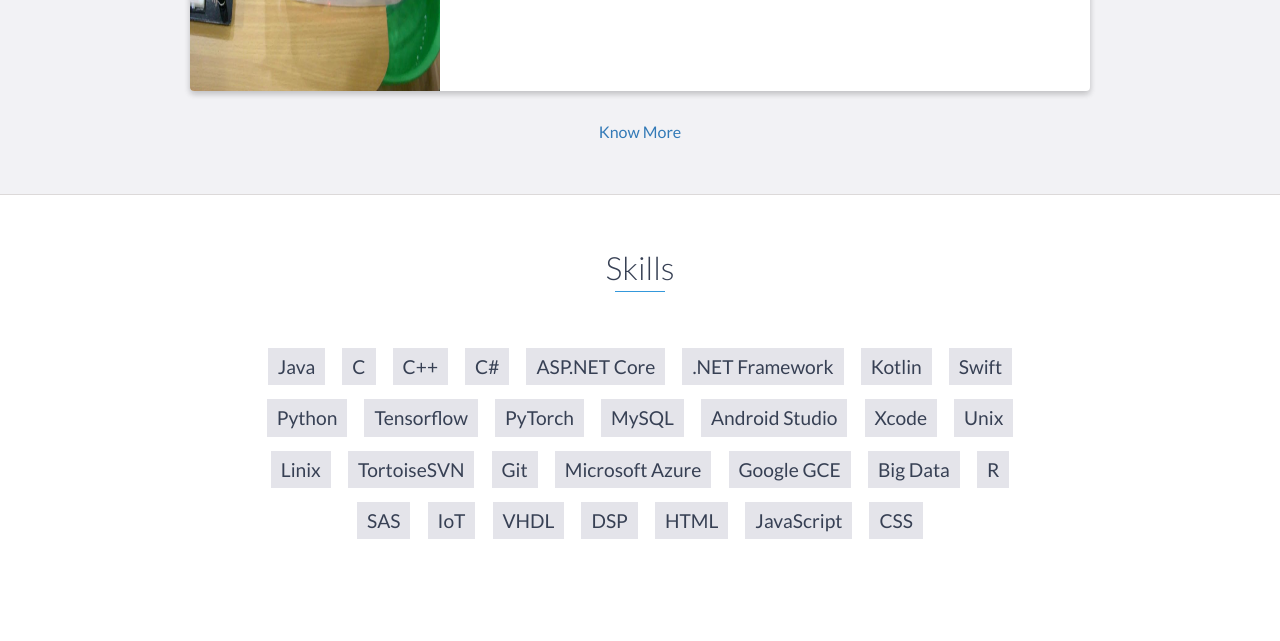
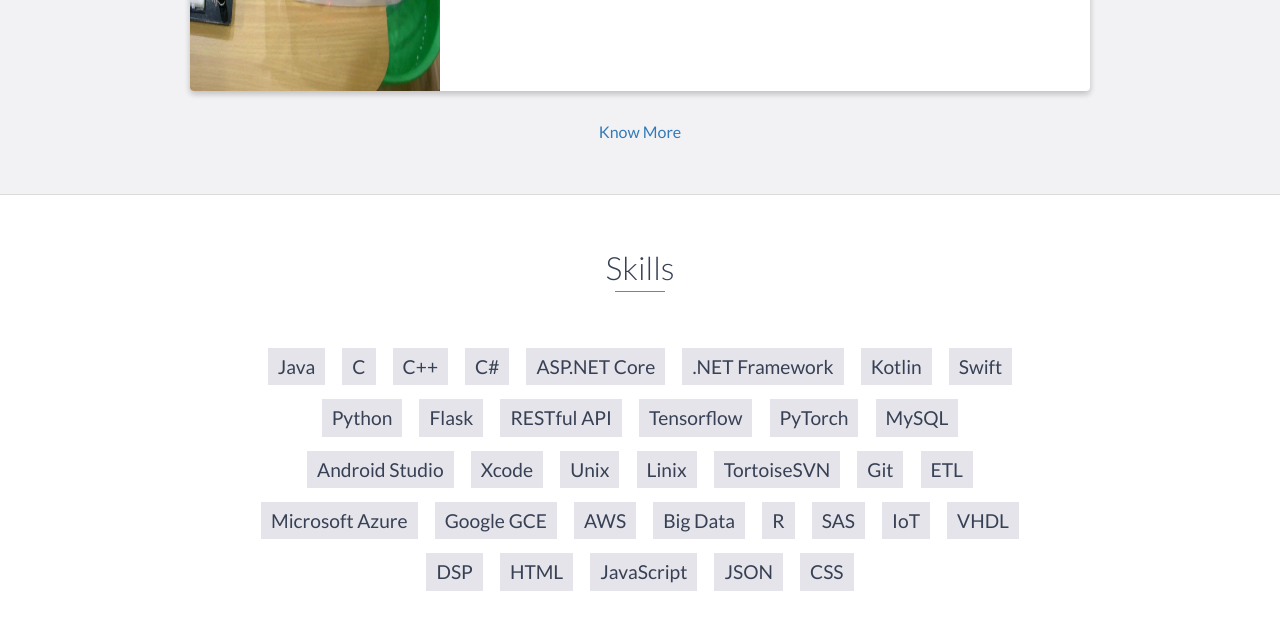
Before and after one commit to Chrischrislch/Chrischrislch.github.io, a website: page index.html in a window 1280 px wide. Shown: the part 3398-4039 px from the top of the page. Drawn offline with nearby package versions, Linux system fonts and the light colour scheme.

Commit message:
Update index.html

```diff
--- a/index.html
+++ b/index.html
@@ -189,6 +189,8 @@
 	    <li>Kotlin</li>
 	    <li>Swift</li>
             <li>Python</li>
+	    <li>Flask</li>
+	    <li>RESTful API</li>
             <li>Tensorflow</li>
             <li>PyTorch</li>
             <li>MySQL</li>
@@ -198,8 +200,10 @@
             <li>Linix</li>
 	    <li>TortoiseSVN</li>
             <li>Git</li>
+	    <li>ETL</li>
             <li>Microsoft Azure</li>
             <li>Google GCE</li>
+	    <li>AWS</li>
 	    <li>Big Data</li>
             <li>R</li>
             <li>SAS</li>
@@ -208,6 +212,7 @@
             <li>DSP</li>
             <li>HTML</li>
             <li>JavaScript</li>
+	    <li>JSON</li>
             <li>CSS</li>
         </ul>
     </div>
```
